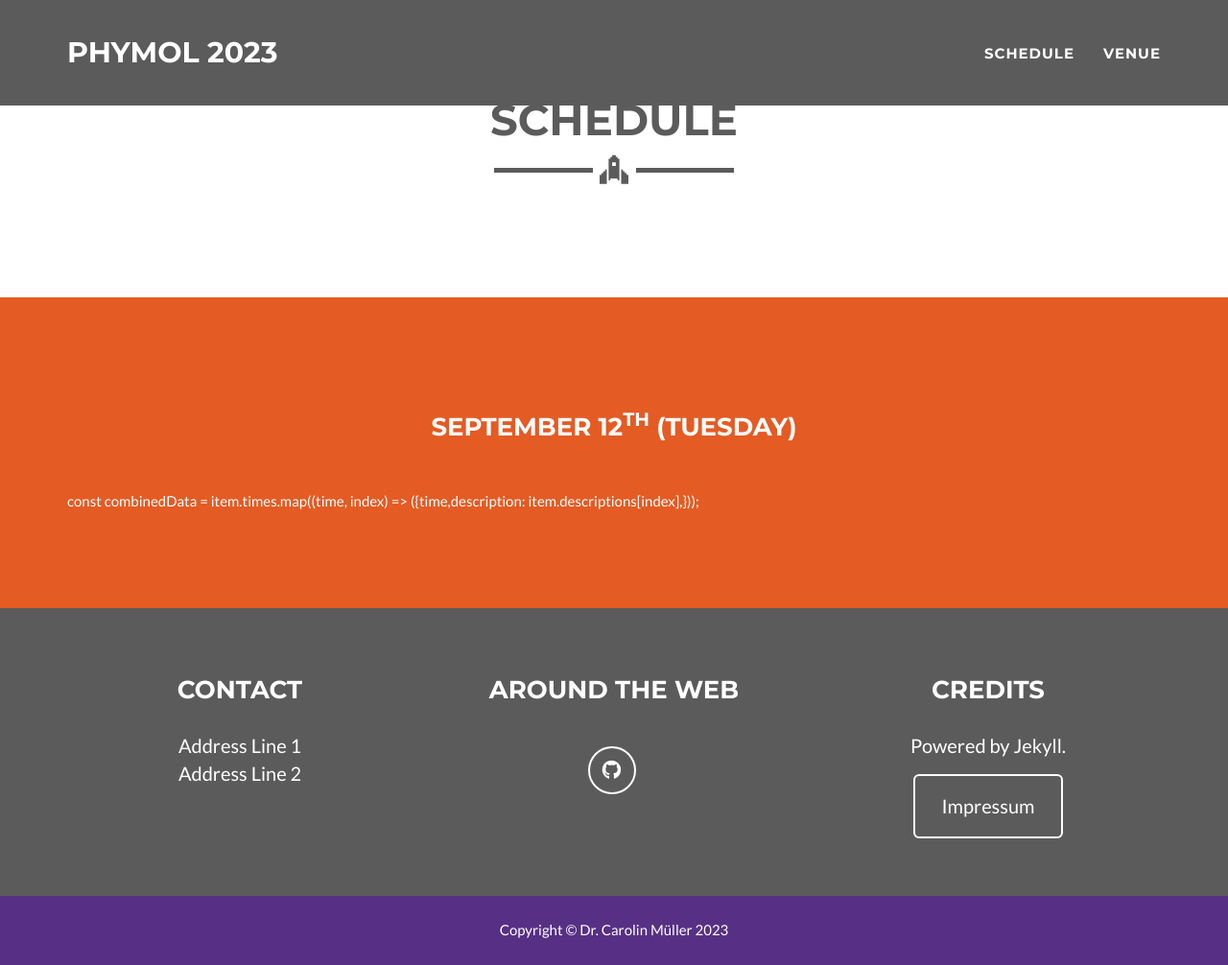
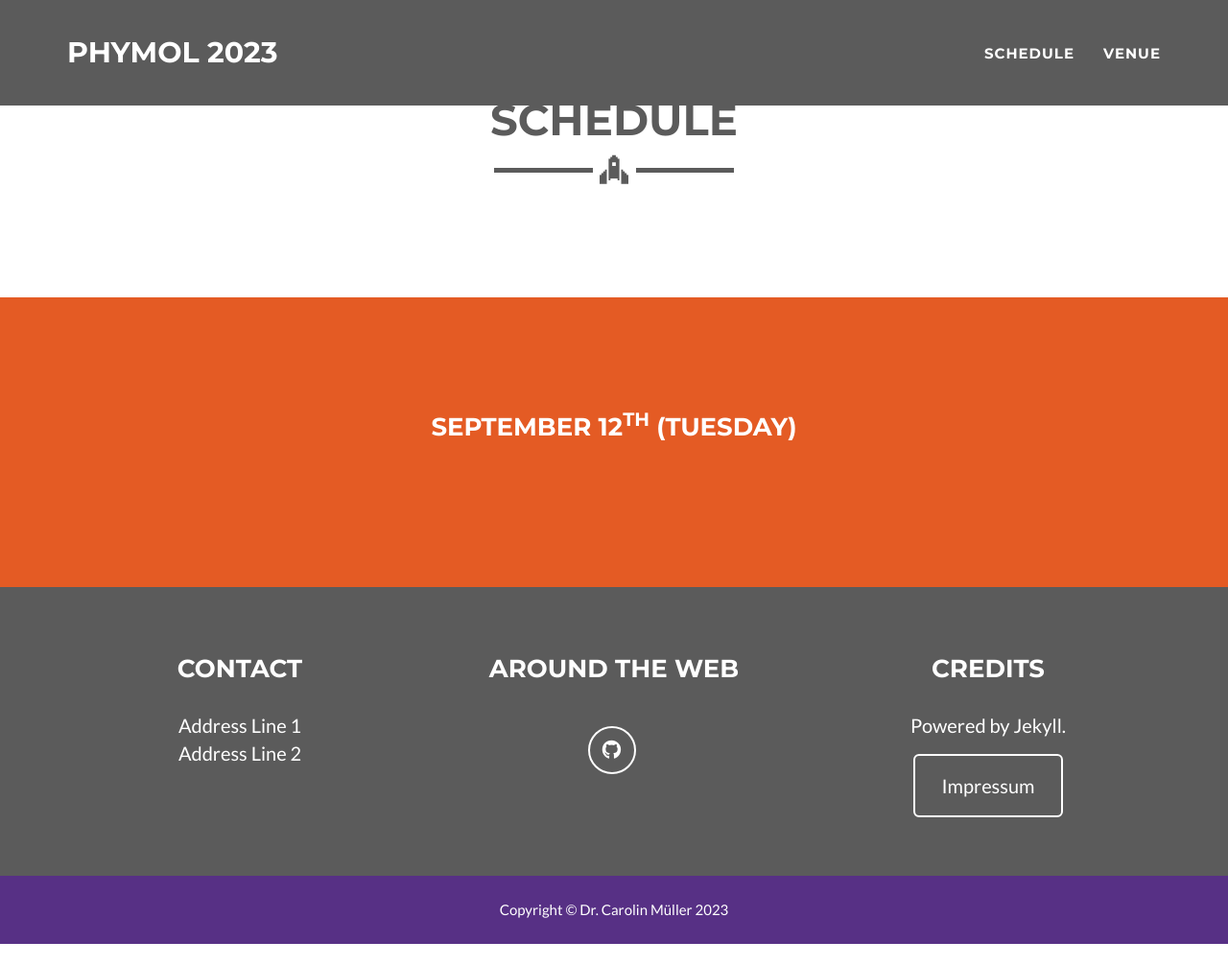
Before and after one commit to phymol/phymol.github.io, a Jekyll site: the page built from schedule.html, in a window 1280 px wide and 1006 px high. Shown: the whole window at 96% size. Built offline with Jekyll 4.4.1, drawn with Linux system fonts in a browser that asks for light colours.

Commit message:
Update schedule_style.html

```diff
--- a/_includes/schedule_style.html
+++ b/_includes/schedule_style.html
@@ -18,17 +18,19 @@
         <h3>{{ item.header }}</h3>
         <br><br>
       </div>
-      const combinedData = item.times.map((time, index) => ({time,description: item.descriptions[index],}));
-      {% for data in combinedData %}
+      <!-- <script>
+        const combinedData = item.times.map((time, index) => ({time,description: item.descriptions[index],}));
+      </script> -->
+      {% for event in combined %}
       <div class="row">
         <div class="col-lg-2 col-lg-offset-2">
           <p>
-            {{ data.time }}
+            {{ event.time }}
           </p>
         </div>
         <div class="col-lg-8">
           <p>
-          {{ data.descriptions }}
+          {{ event.descr }}
           </p>
         </div>
       </div>
```
